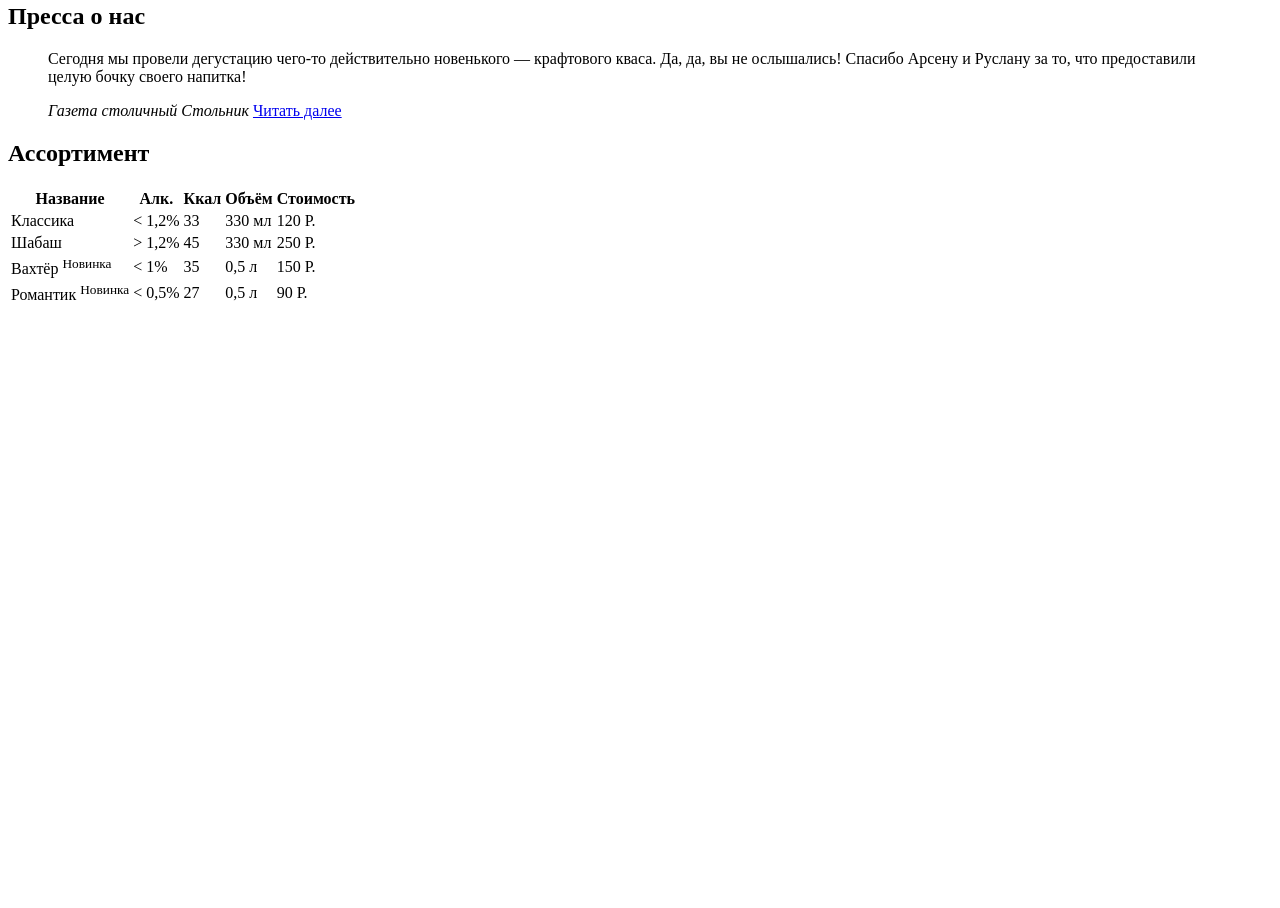
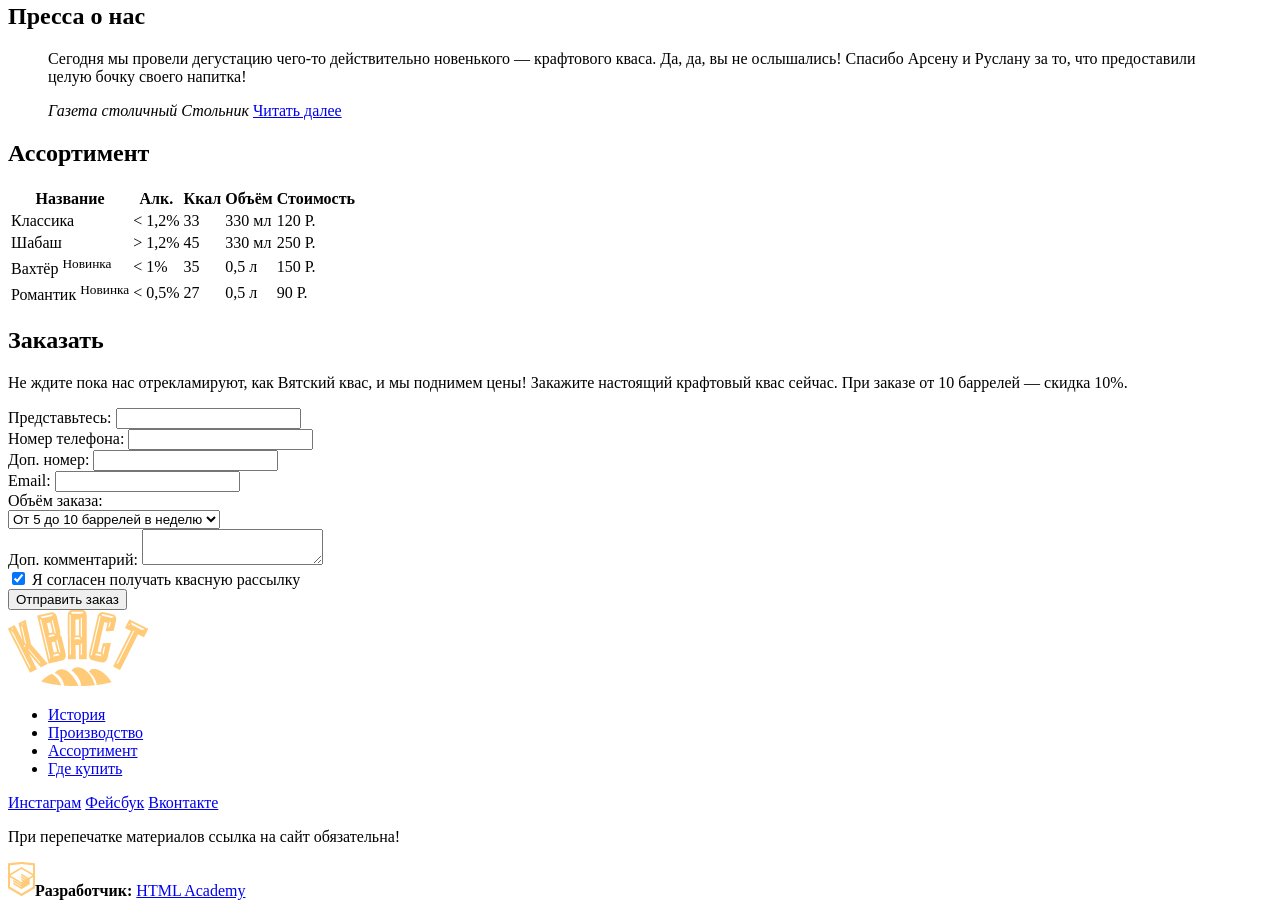
Before and after one commit to devrimma/kvas-site, a plain HTML site: page index.html in a window 1280 px wide. Shown: the part 2353-3261 px from the top of the page. Before the commit the page ends 2669 px from the top, so only its background shows below. Drawn offline with Linux system fonts and the light colour scheme.

Commit message:
add form and footer html

```diff
--- a/index.html
+++ b/index.html
@@ -1,11 +1,9 @@
 <!DOCTYPE HTML>
 <html lang="ru">
-
 <head>
     <meta charset="utf-8">
     <title>Кваст</title>
 </head>
-
 <body>
     <div class="page-header">
         <div class="page-top">
@@ -52,6 +50,7 @@
                 <b>150 Р.</b>
             </div>
         </div>
+
         <div class="new-card">
             <h3>Романтик</h3>
             <table>
@@ -78,6 +77,7 @@
             </div>
         </div>
     </div>
+
     <section class="features">
         <ul>
             <li class="features-item">
@@ -123,6 +123,7 @@
         </blockquote>
     </section>
 
+    <div>
         <h2>Ассортимент</h2>
     <table class="assortment">
         <tr>
@@ -161,34 +162,75 @@
             <td>90 Р.</td>
         </tr>
     </table>
+    </div>
 
+    <div class="form">
+        <h2>Заказать</h2>
+        <p class="pr">Не ждите пока нас отрекламируют, как Вятский квас, и мы поднимем цены! Закажите настоящий крафтовый квас сейчас. При заказе от 10 баррелей — скидка 10%.</p>
+        <form action="#" method="post">
+            <div class="form-field">
+                <label for="name">Представьтесь:</label>
+                <input type="text" name="name" id="name">
+            </div>
+            <div class="form-field">
+                <label for="phone">Номер телефона:</label>
+                <input type="text" name="phone" id="phone">
+            </div>
+            <div class="form-field">
+               <label for="dop-phone">Доп. номер:</label>
+               <input type="text" name="dop-phone" id="dop-phone">
+            </div>
+            <div class="form-field">
+                <label for="email">Email:</label>
+                <input type="text" name="email" id="email">
+            </div>
+            <div class="form-field">
+                <label for="count">Объём заказа:</label><br>
+                <select name="count" id="count">
+                    <option value="5-10">От 5 до 10 баррелей в неделю</option>
+                </select>
+            </div>
+            <div class="form-field">
+                <label for="comment">Доп. комментарий:</label>
+                <textarea name="comment" id="comment" cols="20" rows="2"></textarea>
+            </div>
+            <div class="checkbox-area">
+                <label >
+                    <input type="checkbox" checked>
+                    Я согласен получать квасную рассылку
+                </label>
+            </div>
+            <input type="submit" value="Отправить заказ">
+        </form>
+    </div>
 
-
-    <!-- <div class="page-footer">
+    <div class="page-footer">
         <div class="footer-top">
             <div class="footer-logo">
                 <img src="img/logo.png" alt="Логотип">
-            </div><br>
+            </div>
 
-            <div class="footer-menu">
+            <nav class="footer-menu">
+                <ul>
                     <li><a href="#">История</a></li>
                     <li><a href="#">Производство</a></li>
                     <li><a href="#">Ассортимент</a></li>
                     <li><a href="#">Где купить</a></li>
+                </ul>
+            </nav>
         </div>
-        </div><br>
         <div class="footer-bottom">
             <div class="footer-social">
                 <a href="#">Инстаграм</a>
                 <a href="#">Фейсбук</a>
                 <a href="#">Вконтакте</a>
             </div>
-        </div><br>
-        <div class="require">При перепечатке материалов ссылка на сайт обязательна!</div><br>
+        </div>
+        <p class="require">При перепечатке материалов ссылка на сайт обязательна!</p>
         <div class="development">
-            <img src="img/htmlacademy.png" alt="HTML Academy"> Разработчик: <a href="#">HTML Academy</a>
+            <img src="img/htmlacademy.png" alt="HTML Academy"><b>Разработчик:</b> <a href="#">HTML Academy</a>
         </div>
-    </div> -->
+    </div>
 </body>
 
 </html>
```
Also changed, not shown: text.txt (deleted). Lines whose indentation alone changed are shown as unchanged.
